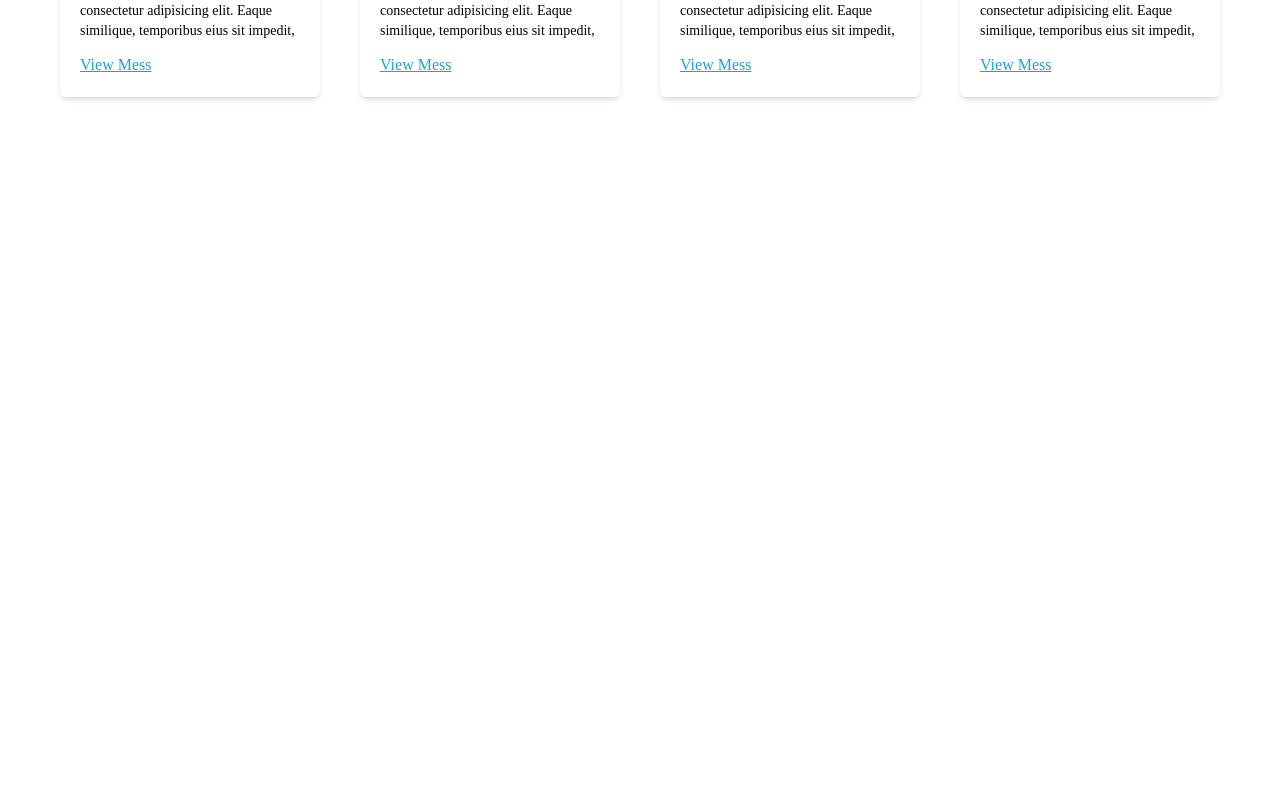
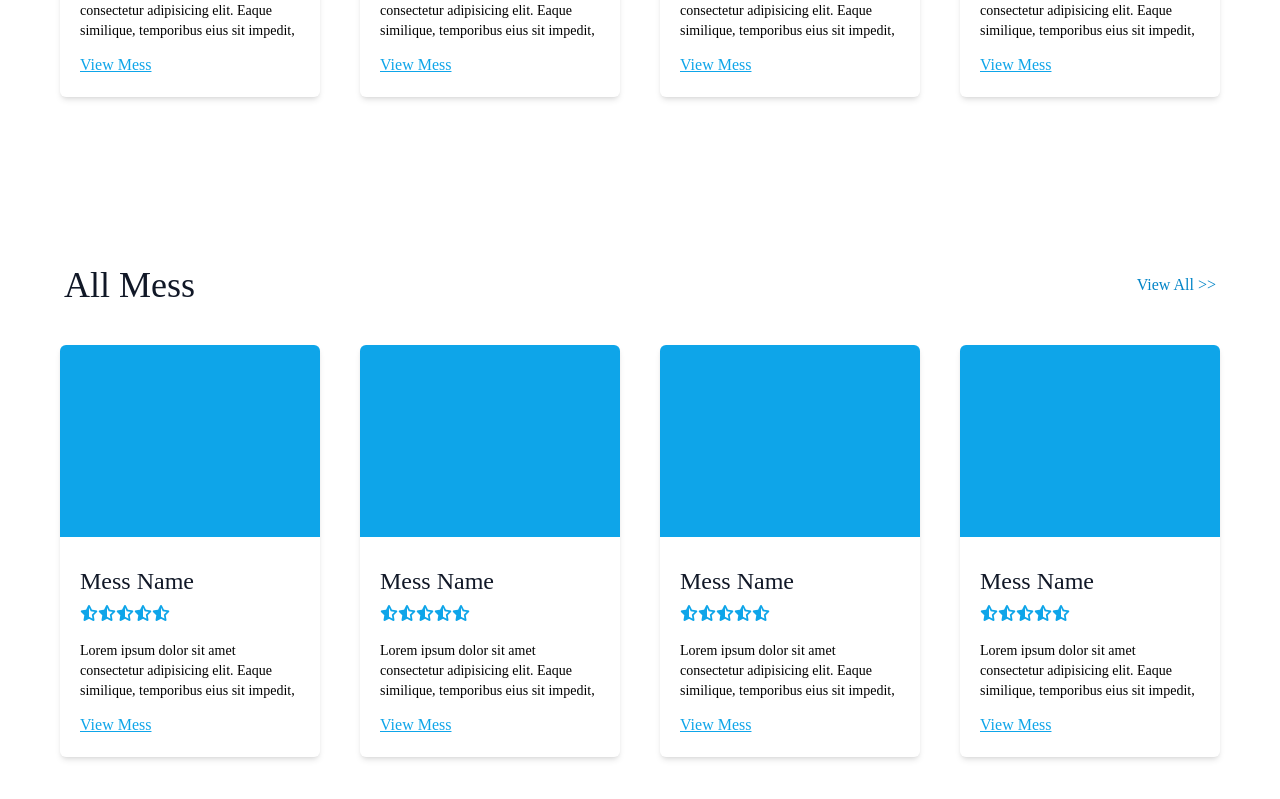
Before and after one commit to Youth-Avenue-2021/Food_Portal, a React (Create React App) app: page / in a window 1280 px wide. Shown: the part 1023-1822 px from the top of the page. Before the commit the page ends 1224 px from the top, so only its background shows below. Built offline with nearby package versions, Linux system fonts and the light colour scheme; a web font is replaced by a local one.

Commit message:
props added (2 mess cards component)

```diff
--- a/src/App.js
+++ b/src/App.js
@@ -20,7 +20,8 @@ function App() {
           element={
             <>
               <SearchSection />
-              <MessRanking />
+              <MessRanking title="Top Ranked Mess" />
+              <MessRanking title="All Mess" />
             </>
           }
         />
--- a/src/Components/MessRanking.js
+++ b/src/Components/MessRanking.js
@@ -1,12 +1,14 @@
 import React from "react";
 import MessCard from "./MessCard";
+import { useState } from 'react';
 
-const MessRanking = () => {
+const MessRanking = (props) => {
+
   return (
     <>
       <div className="container flex flex-col items-center justify-center py-16 mx-auto">
         <div className="flex flex-row items-center justify-between w-full px-16">
-          <h2 className="text-4xl text-gray-900">Top Ranked Mess</h2>
+          <h2 className="text-4xl text-gray-900" >{props.title}</h2>
           <a href="/all-mess" className="font-medium duration-200 hover:underline text-sky-600">
             View All &gt;&gt;
           </a>
```
